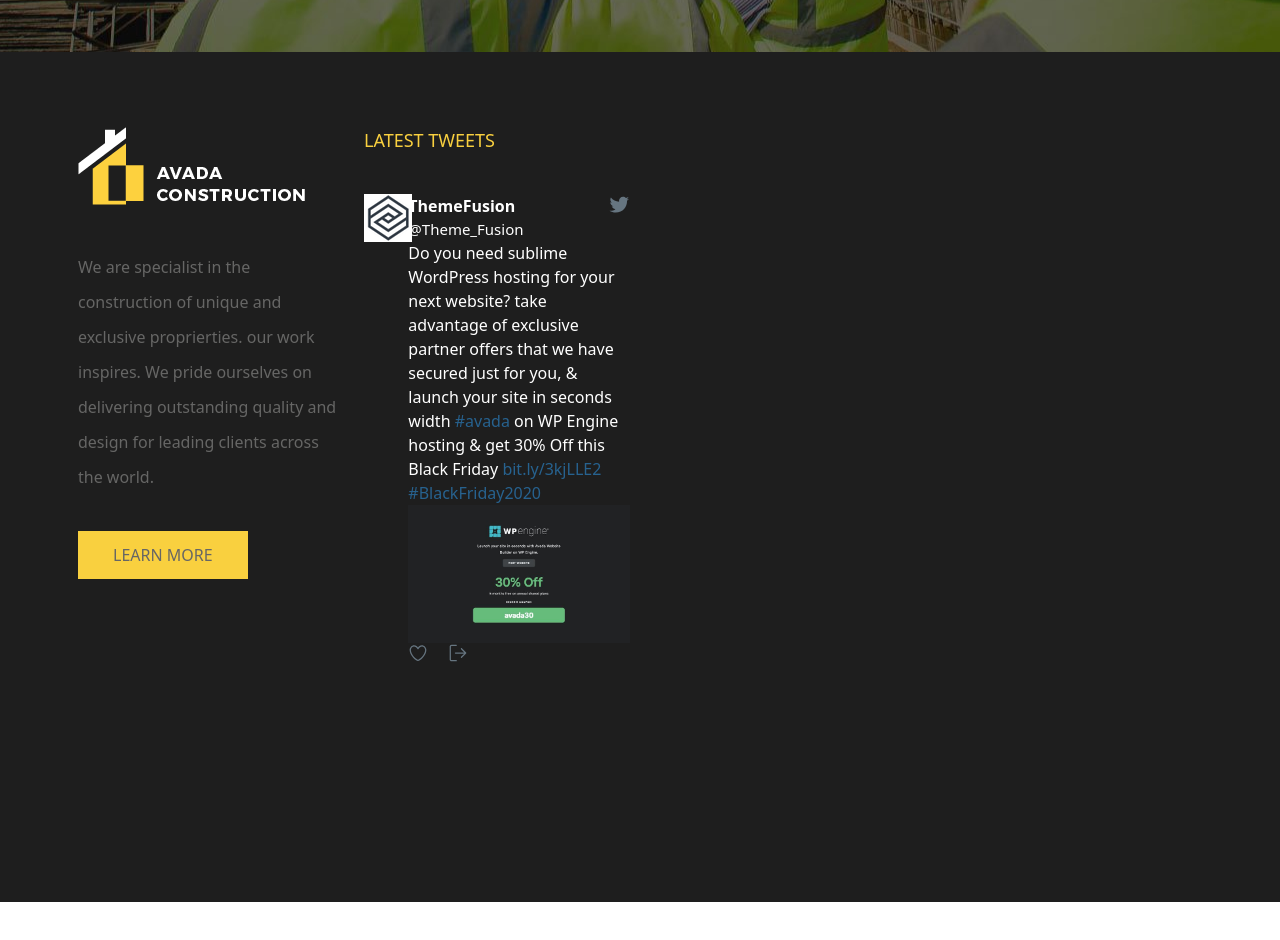
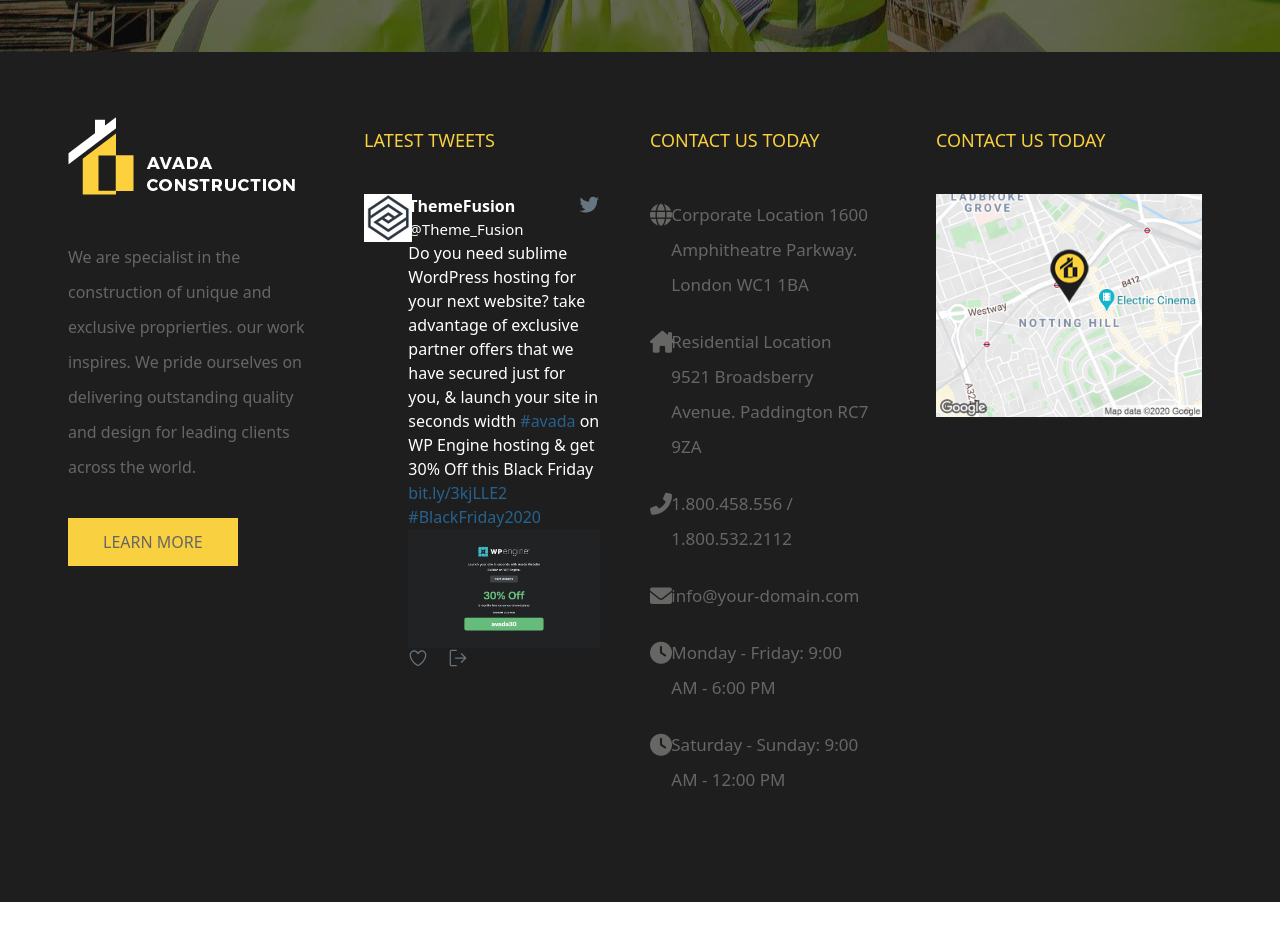
Before and after one commit to francescolucco/proj-html-vuejs, a Vue app: page / in a window 1280 px wide. Shown: the part 7560-8500 px from the top of the page. Before the commit the page ends 8462 px from the top, so only its background shows below. Built offline with nearby package versions, Linux system fonts and the light colour scheme.

Commit message:
footer-top

```diff
--- /dev/null
+++ b/src/assets/data/ul-footer.js
@@ -0,0 +1,27 @@
+export default [
+   {
+      classe: "fa-globe",
+      text: "Corporate Location 1600 Amphitheatre Parkway. London WC1 1BA"
+   },
+   {
+      classe: "fa-house-chimney",
+      text: "Residential Location 9521 Broadsberry Avenue. Paddington RC7 9ZA"
+   },
+   {
+      classe: "fa-phone-flip",
+      text: "1.800.458.556 / 1.800.532.2112"
+   },
+   {
+      classe: "fa-envelope",
+      text: "info@your-domain.com"
+   },
+   {
+      classe: "fa-clock",
+      text: "Monday - Friday: 9:00 AM - 6:00 PM"
+   },
+   {
+      classe: "fa-clock",
+      text: "Saturday - Sunday: 9:00 AM - 12:00 PM"
+   },
+
+]
--- a/src/components/Footer.vue
+++ b/src/components/Footer.vue
@@ -38,15 +38,40 @@
           </div>
         </div>
       </div>
-      <div class="col-3 three"></div>
-      <div class="col-3 four"></div>
+      <div class="col-3 three">
+        <div class="title-footer">contact us today</div>
+        <ul class="ul-footer">
+          <li
+            v-for="(info, index) in Informations"
+            :key="index"
+            class="li-footer d-flex"
+          >
+            <div class="box-icon">
+              <i class="fa-solid" :class="info.classe"></i>
+            </div>
+            <div class="box-text">
+              <p>{{ info.text }}</p>
+            </div>
+          </li>
+        </ul>
+      </div>
+      <div class="col-3 four">
+        <div class="title-footer">contact us today</div>
+        <img src="../assets/img/construction_map_pin.png" alt="" />
+      </div>
     </div>
   </footer>
 </template>
 
 <script>
+import Informations from "../assets/data/ul-footer";
 export default {
   name: "Footer",
+  data() {
+    return {
+      Informations,
+    };
+  },
 };
 </script>
 
@@ -67,11 +92,12 @@ footer {
     height: 100%;
   }
   .one {
+    padding: 0 30px 0 0;
     img {
       padding-bottom: 45px;
     }
     p {
-      padding-bottom: 20px;
+      padding-bottom: 17px;
     }
   }
   .two {
@@ -92,12 +118,12 @@ footer {
       }
       .col-10 {
         padding: 0;
-        margin: 0;
+        padding: 0 30px 0 0;
         .tweet {
           position: absolute;
           width: 22px;
           top: 0;
-          right: 0;
+          right: 30px;
           cursor: pointer;
         }
         .strong {
@@ -128,8 +154,50 @@ footer {
     }
   }
   .three {
+    .title-footer {
+      color: $second-color;
+      font-size: 18px;
+      text-transform: uppercase;
+      font-weight: 500;
+      padding-bottom: 40px;
+      position: relative;
+    }
+    .ul-footer {
+      padding: 0;
+      margin: 0;
+      .li-footer {
+        padding: 3px 0;
+        margin: 0;
+        text-transform: none;
+        .box-icon {
+          height: 100%;
+          width: 8%;
+          i {
+            font-size: 22px;
+            padding-top: 7px;
+          }
+        }
+        .box-text {
+          width: 75%;
+          p {
+            font-size: 17px;
+          }
+        }
+      }
+    }
   }
-  .four {
+}
+.four {
+  .title-footer {
+    color: $second-color;
+    font-size: 18px;
+    text-transform: uppercase;
+    font-weight: 500;
+    padding-bottom: 40px;
+    position: relative;
+  }
+  img{
+     width: 100%;
   }
 }
 </style>
```
Also changed, not shown: src/assets/img/construction_map_pin.png (added).
